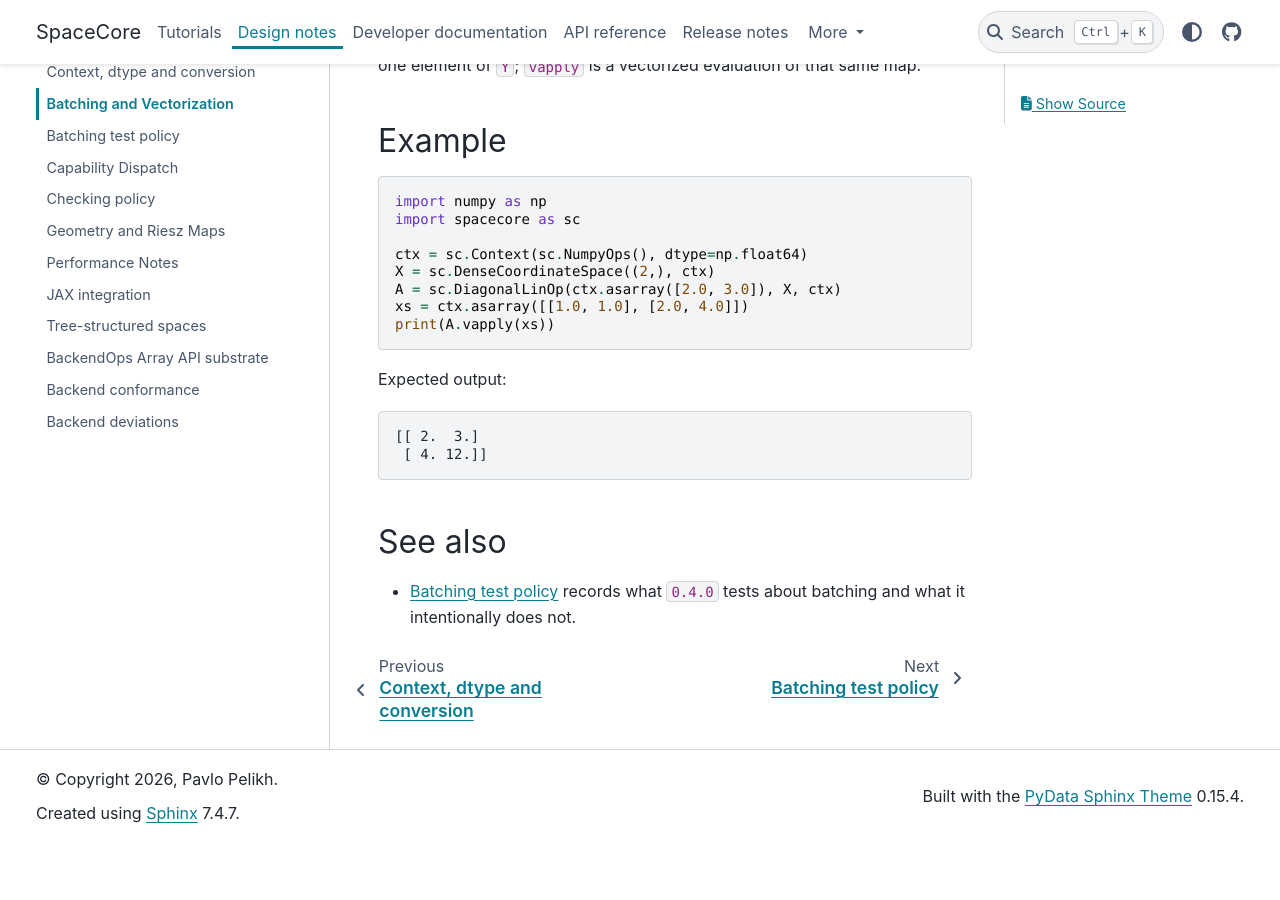
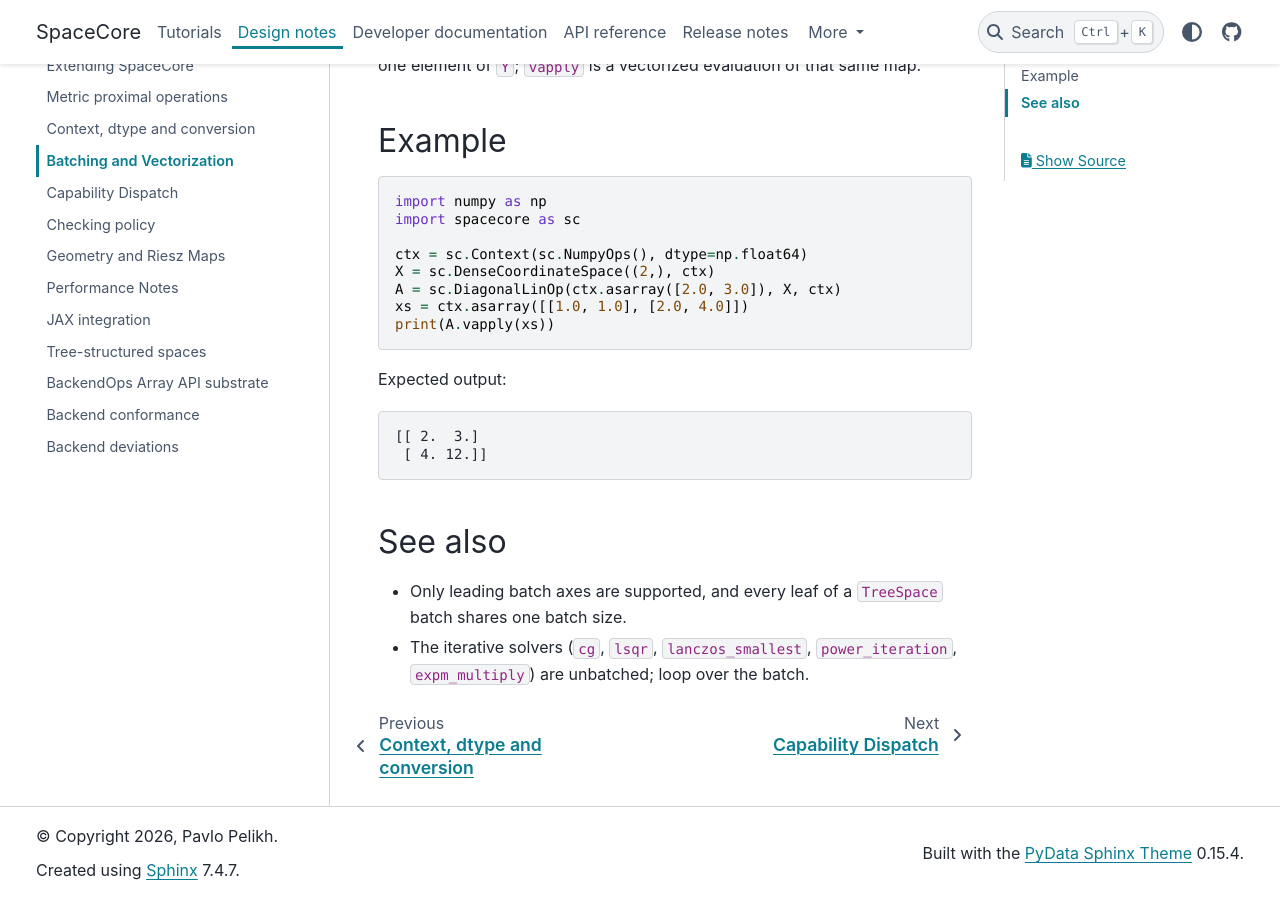
Before and after one commit to Pavlo3P/SpaceCore, a Sphinx documentation site: the page built from docs/source/design/batching.rst, in a window 1280 px wide and 900 px high, scrolled down 701 px. Built offline with Sphinx 7.4.7 and the PyData theme 0.15.4, drawn with Linux system fonts in a browser that asks for light colours; before the commit the page ends 1544 px from its top, so only the background shows below that.

Commit message:
Docs: delete the 0.4.0 batching test-policy page
It recorded the 0.4.0 test gate, cited test files that no longer exist, and
referred to a planning phase. Its two user-facing facts (leading batch axes
only, with one batch size per tree; solvers are unbatched) move into
batching.rst.

Co-Authored-By: Claude Opus 5.5 <noreply@anthropic.com>

```diff
--- a/docs/source/design/backend_conformance.rst
+++ b/docs/source/design/backend_conformance.rst
@@ -382,6 +382,5 @@ Cross-references
 ----------------
 
 * :doc:`backend_deviations` — user-facing list of accepted differences.
-* :doc:`batching_test_policy` — what is and isn't tested for batched paths.
 * :doc:`context_dtype_conversion` — dtype/scalar-field
   contract underlying the conformance promises.
--- a/docs/source/design/batching.rst
+++ b/docs/source/design/batching.rst
@@ -47,5 +47,7 @@ Expected output:
 See also
 --------
 
-* :doc:`batching_test_policy` records what ``0.4.0`` tests about batching and
-  what it intentionally does not.
+* Only leading batch axes are supported, and every leaf of a ``TreeSpace``
+  batch shares one batch size.
+* The iterative solvers (``cg``, ``lsqr``, ``lanczos_smallest``,
+  ``power_iteration``, ``expm_multiply``) are unbatched; loop over the batch.
--- a/docs/source/design/index.rst
+++ b/docs/source/design/index.rst
@@ -10,7 +10,6 @@ Rules for geometry, validation, batching, conversion, and backend behavior.
    proximal_contract
    context_dtype_conversion
    batching
-   batching_test_policy
    capability_dispatch
    checking_policy
    geometry
```
Also changed, not shown: docs/source/design/batching_test_policy.rst (deleted, +0 -78 lines).
